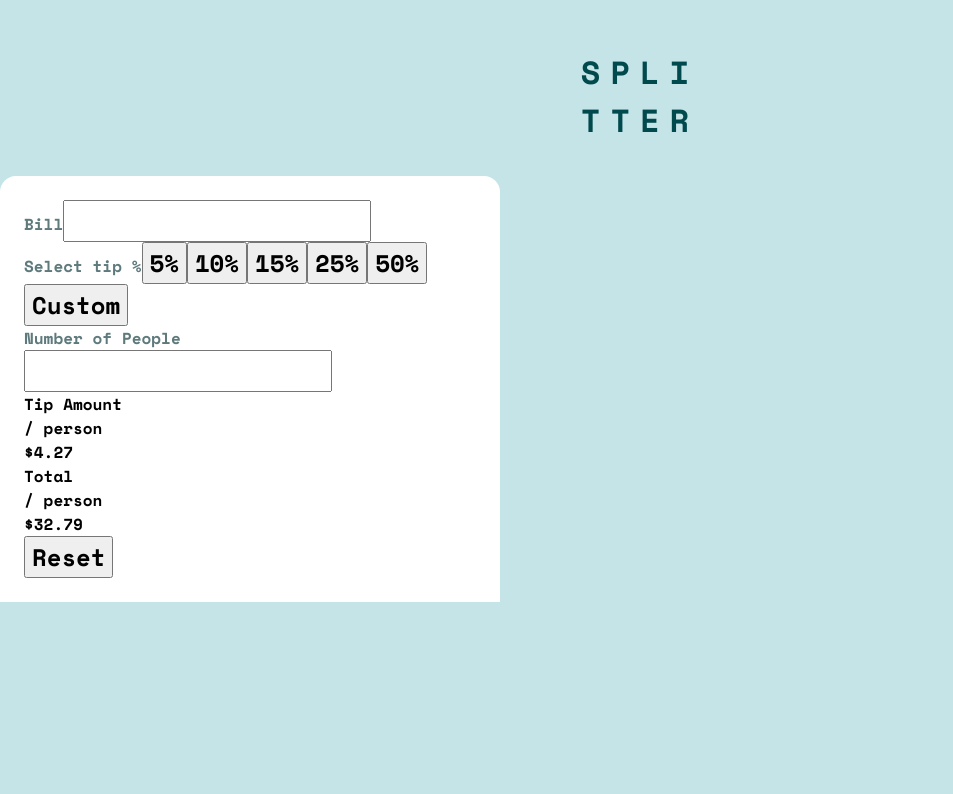
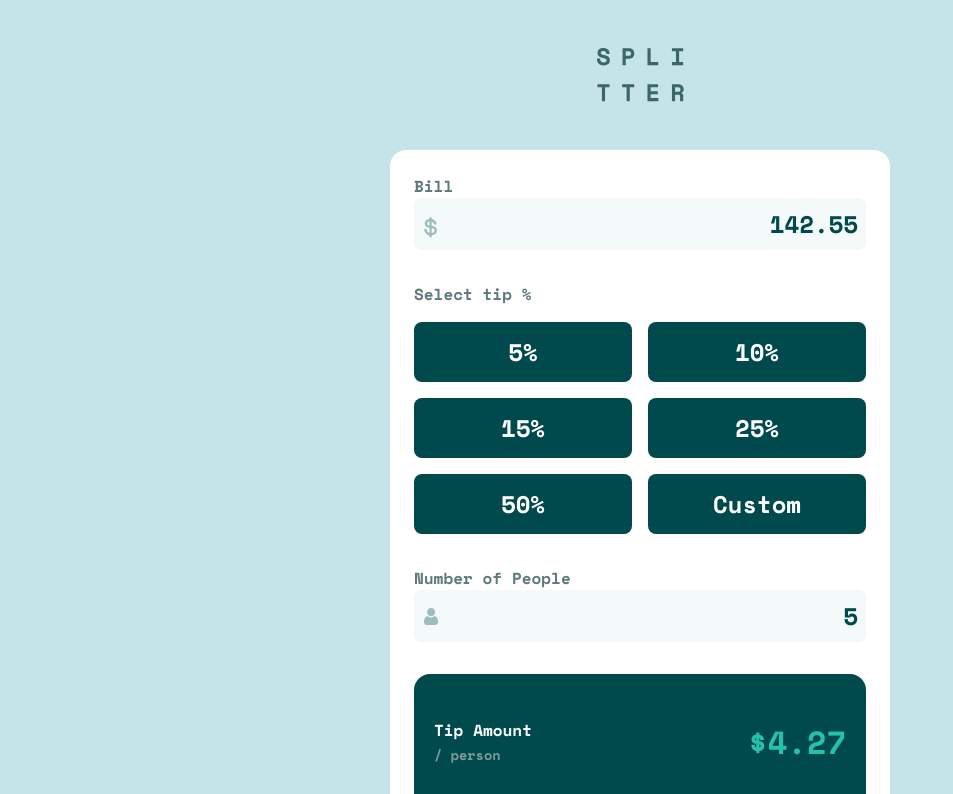
Before and after one commit to Matej-ch/tip-calculator-app, a React (Vite) app: page / in a window 1280 px wide. Shown: the top 794 px of the page, without its empty margins (0-953 px from the left). Built offline with nearby package versions, Linux system fonts and the light colour scheme.

Commit message:
added some styling

```diff
--- a/src/App.scss
+++ b/src/App.scss
@@ -1,10 +1,14 @@
-.app-name {
- text-transform: uppercase;
-  color: var(--cc-dark-cyan);
-  letter-spacing: 10px;
+.app-logo {
   text-align: center;
   padding-top: 3rem;
-  padding-bottom: 2rem;
+  padding-bottom: 3rem;
+  margin: 0 auto;
+}
+
+.flex-group {
+  display: flex;
+  justify-content: space-between;
+  padding-top: 1.5rem;
 }
 
 @media screen and (min-width: 600px) {
--- a/src/App.tsx
+++ b/src/App.tsx
@@ -1,14 +1,15 @@
 import './App.scss'
 import TipCalculator from "./TipCalculator";
 import TipSelector from "./TipSelector";
+import logoSvg from './assets/logo.svg'
 
 function App() {
 
     return (
         <div className="app" role="main">
-            <h1 className={'app-name'}>Spli <br/> tter</h1>
-            <TipCalculator >
-                <TipSelector options={[5,10,15,25,50]} />
+            <img src={logoSvg} alt={'Splitter logo'} className={'app-logo'}/>
+            <TipCalculator>
+                <TipSelector options={[5, 10, 15, 25, 50]}/>
             </TipCalculator>
         </div>
     )
--- a/src/TipCalculator.scss
+++ b/src/TipCalculator.scss
@@ -5,4 +5,70 @@
   padding: 1.5rem;
   border-top-left-radius: 16px;
   border-top-right-radius: 16px;
+  margin: 0 auto;
+
+  label {
+    display: block;
+  }
+
+  label + .input-wrapper {
+    position: relative;
+    margin-bottom: 2rem;
+  }
+
+  label + .input-wrapper img {
+    position: absolute;
+    top: 35%;
+    left: 10px;
+  }
+
+  label + .input-wrapper input {
+    border: none;
+    background-color: var(--cc-very-light-gray-cyan);
+    text-align: right;
+    border-radius: 8px;
+    padding: 0.5rem 0.5rem 0.5rem 1.5rem;
+    color: var(--cc-dark-cyan);
+    width: 100%;
+
+    &:focus {
+      outline: solid var(--cc-strong-cyan);
+    }
+  }
 }
+
+.final-tip-wrapper {
+  background-color: var(--cc-dark-cyan);
+  border-radius: 16px;
+  padding: 1.25rem;
+
+  .price {
+    color: var(--cc-strong-cyan);
+    font-size: 2rem;
+  }
+
+  h4 {
+    color: var(--cc-white);
+
+    span {
+      color: var(--cc-gray-cyan);
+      font-size: 0.85rem;
+    }
+  }
+
+  button {
+    cursor: pointer;
+    background-color: var(--cc-strong-cyan);
+    border: none;
+    color: var(--cc-dark-cyan);
+    width: 100%;
+    padding: 0.5rem;
+    border-radius: 8px;
+    text-transform: uppercase;
+    margin-top: 2rem;
+
+    &:hover {
+      background-color: var(--cc-hover);
+    }
+  }
+}
--- a/src/TipCalculator.tsx
+++ b/src/TipCalculator.tsx
@@ -1,29 +1,48 @@
 import './TipCalculator.scss'
+import {useState} from "react";
+import dollarSvg from './assets/icon-dollar.svg'
+import personSvg from './assets/icon-person.svg'
 
-function TipCalculator({children}: {children? : JSX.Element|JSX.Element[]}) {
+function TipCalculator({children}: { children?: JSX.Element | JSX.Element[] }) {
+
+    const [bill, setBill] = useState<number>(142.55);
+    const [people, setPeople] = useState<number>(5);
+    const [tipAmount, setTipAmount] = useState(4.27);
+    const [totalTip, setTotalTip] = useState(32.79);
+
+    const handleReset = () => {
+        setBill(0)
+        setPeople(0)
+        setTipAmount(0)
+        setTotalTip(0)
+    }
+
     return (<div className={'tip-calculator'}>
-        <label htmlFor="">
-            Bill
-            <input type="text"/>
-        </label>
-
+        <label htmlFor="bill">Bill</label>
+        <div className={'input-wrapper'}>
+            <img src={dollarSvg} alt="" width='14'/>
+            <input type="text" defaultValue={bill} id='bill'/>
+        </div>
         {children}
 
-        <label htmlFor="">Number of People
-            <input type="text"/>
-        </label>
+        <label htmlFor="people">Number of People</label>
+        <div className={'input-wrapper'}>
+            <img src={personSvg} alt="" width='14'/>
+            <input type="text" defaultValue={people} id='people'/>
+        </div>
+
 
         <div className={'final-tip-wrapper'}>
-            <div>
-                <div>Tip Amount <br/>/ person</div>
-                <div>$4.27</div>
+            <div className={'flex-group'}>
+                <h4>Tip Amount <br/><span>/ person</span></h4>
+                <div className={'price'}>${tipAmount}</div>
             </div>
-            <div>
-                <div>Total <br/>/ person</div>
-                <div>$32.79</div>
+            <div className={'flex-group'}>
+                <h4>Total <br/><span>/ person</span></h4>
+                <div className={'price'}>${totalTip}</div>
             </div>
 
-            <button>Reset</button>
+            <button onClick={handleReset}>Reset</button>
         </div>
     </div>);
 }
--- /dev/null
+++ b/src/TipSelector.scss
@@ -0,0 +1,26 @@
+.tip-selector {
+  padding-bottom: 2rem;
+
+  label {
+    margin-bottom: 1rem;
+  }
+
+  .options {
+    display: grid;
+    grid-template-columns: repeat(2, 1fr);
+    gap: 1rem;
+  }
+
+  button {
+    border: none;
+    color: var(--cc-white);
+    background-color: var(--cc-dark-cyan);
+    border-radius: 8px;
+    padding: 0.75rem;
+    cursor: pointer;
+
+    &.selected {
+      background-color: var(--cc-strong-cyan);
+    }
+  }
+}
--- a/src/TipSelector.tsx
+++ b/src/TipSelector.tsx
@@ -1,11 +1,19 @@
+import './TipSelector.scss'
+
 function TipSelector({options}: { options: number[] }) {
-    return (<div>
+
+
+
+    return (<div className={'tip-selector'}>
         <label htmlFor="">Select tip %</label>
-        {options.map(tip => {
-            return <button className={'tip-box'}>{tip}%</button>
-        })}
+        <div className={'options'}>
+            {options.map((tip, index) => {
+                return <button className={'tip-box'} key={index}>{tip}%</button>
+            })}
 
-        <button className={'tip-box'}>Custom</button>
+            <button className={'tip-box'}>Custom</button>
+        </div>
+
     </div>);
 }
 
--- a/src/index.scss
+++ b/src/index.scss
@@ -20,8 +20,8 @@
   --cc-gray-cyan: hsl(184, 14%, 56%);
   --cc-light-gray-cyan: hsl(185, 41%, 84%);
   --cc-very-light-gray-cyan: hsl(189, 41%, 97%);
-
   --cc-white: hsl(0, 0%, 100%);
+  --cc-hover: #9fe8df
 }
 
 *, *::before, *::after {
```
